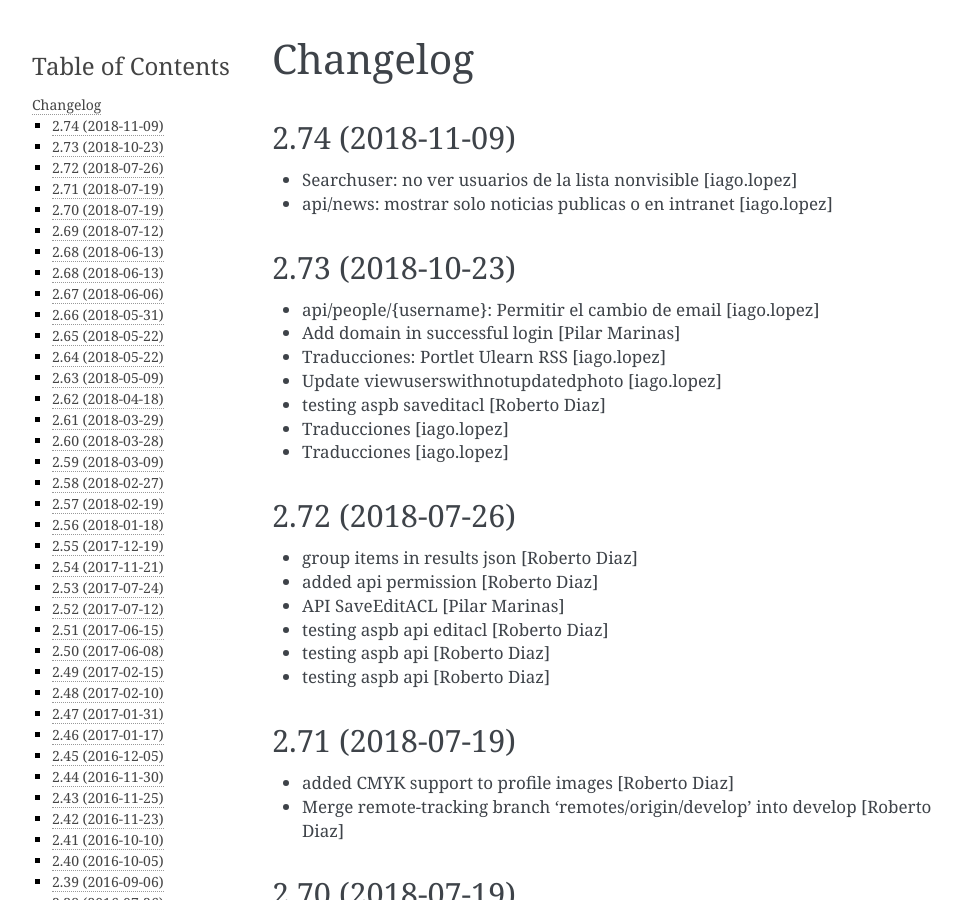
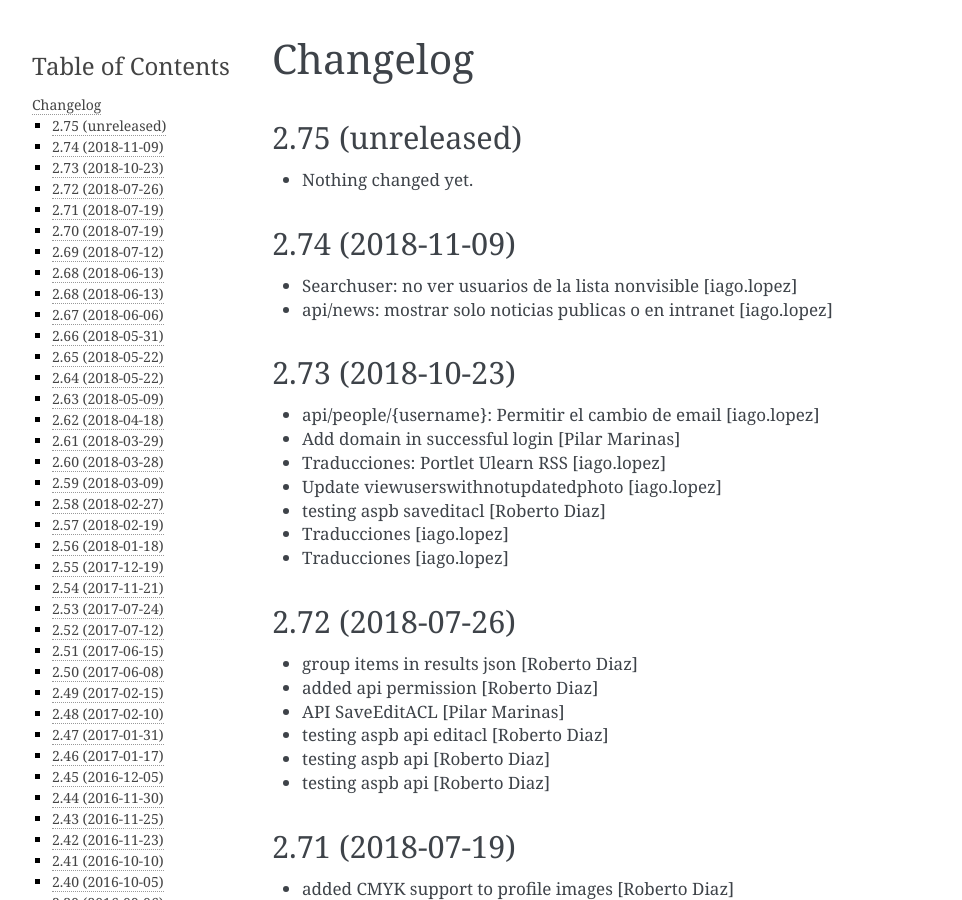
Before and after one commit to UPCnet/ulearn.core, a Sphinx documentation site: the page built from docs/HISTORY.rst, in a window 1280 px wide and 900 px high. Shown: the whole window, without its empty margins (148-1110 px from the left). Built offline with Sphinx 7.4.7, drawn with Linux system fonts in a browser that asks for light colours; pages that are not in the unit, such as notebooks, are missing from menus.

Commit message:
Back to development: 2.75

```diff
--- a/docs/HISTORY.rst
+++ b/docs/HISTORY.rst
@@ -1,5 +1,11 @@
 Changelog
 =========
+
+2.75 (unreleased)
+-----------------
+
+- Nothing changed yet.
+
 
 2.74 (2018-11-09)
 -----------------
--- a/setup.py
+++ b/setup.py
@@ -1,7 +1,7 @@
 from setuptools import setup, find_packages
 import os
 
-version = '2.74'
+version = '2.75.dev0'
 
 README = open('README.rst').read()
 HISTORY = open(os.path.join('docs', 'HISTORY.rst')).read()
```
